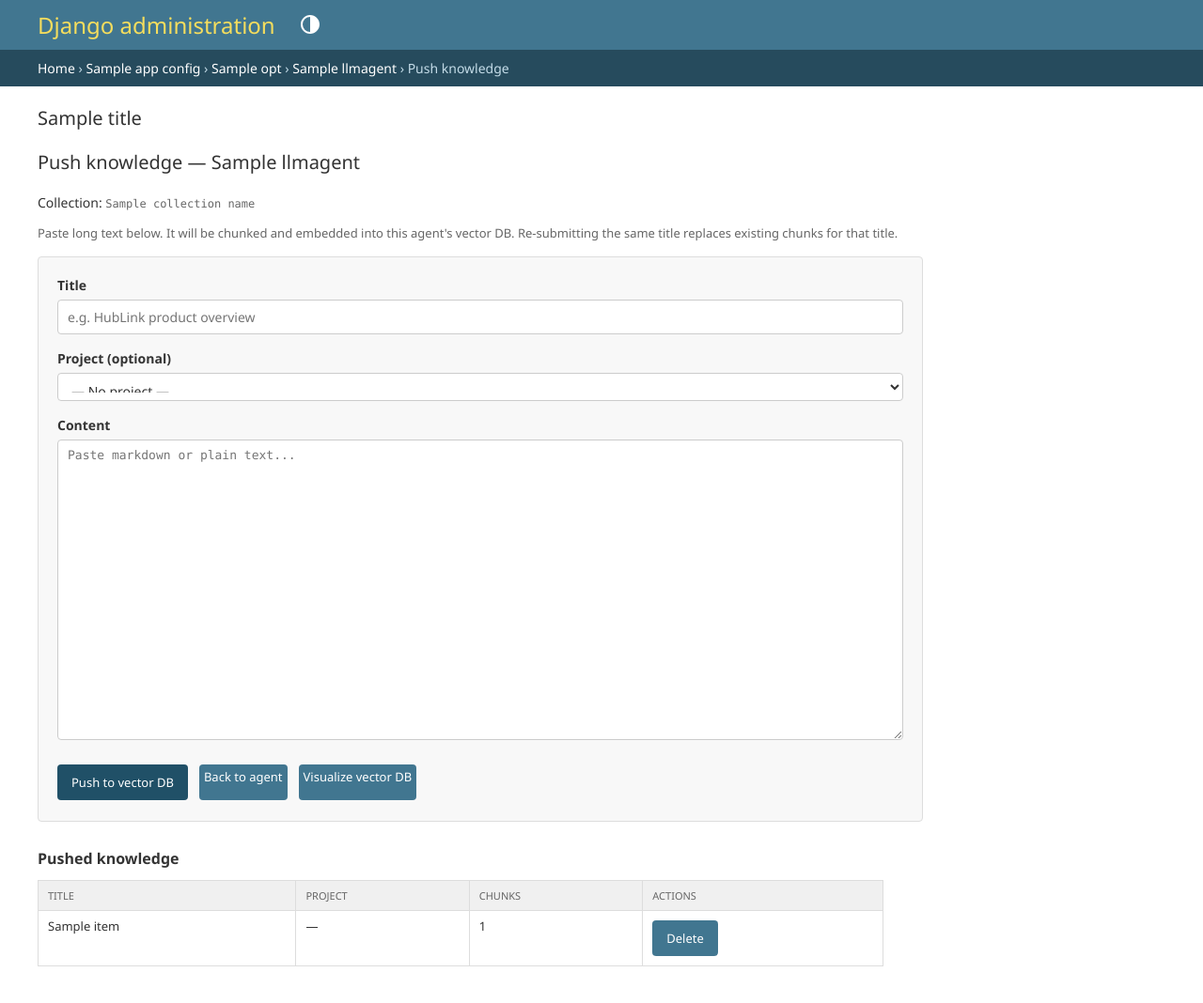
After one commit to aneepct/llm_automation_be, a Django app: template llm/templates/admin/llm/llmagent/push_knowledge.html in a window 1280 px wide. The commit adds this page. Shown: the whole page at 94% size. Run offline with Django 5.2, Linux system fonts and the light colour scheme; data comes from the database, SQL or seed files in the repository; tables that the repository leaves empty hold one stand-in row (values such as "Sample post"); the template is opened without the code that fills it: values that come from a table or form of the project are taken from there, most other values are stand-ins (such as "Sample title", 1, 10 or a date in 2020).

Commit message:
Added vector load from admin

```diff
--- a/llm/services.py
+++ b/llm/services.py
@@ -86,7 +86,7 @@ class LlmAgentService:
                     agent_task_id=agent_task_id,
                     project_id=resolved_project_id,
                     exclude_task_id=exclude_task_id,
-                    doc_types=["task_description", "task_result", "project_record"],
+                    doc_types=["task_description", "task_result", "project_record", "admin_knowledge"],
                 )
                 catalog_docs = fetch_documents_by_metadata(
                     agent_id,
--- /dev/null
+++ b/llm/templates/admin/llm/llmagent/push_knowledge.html
@@ -0,0 +1,142 @@
+{% extends "admin/base_site.html" %}
+
+{% block extrastyle %}
+{{ block.super }}
+<style>
+  .push-knowledge-panel {
+    max-width: 900px;
+    margin-bottom: 28px;
+    padding: 20px;
+    background: #f8f8f8;
+    border: 1px solid #ddd;
+    border-radius: 4px;
+  }
+  .push-knowledge-panel label {
+    display: block;
+    font-weight: 600;
+    margin-bottom: 6px;
+  }
+  .push-knowledge-panel input[type="text"],
+  .push-knowledge-panel select,
+  .push-knowledge-panel textarea {
+    width: 100%;
+    box-sizing: border-box;
+    margin-bottom: 16px;
+    padding: 8px 10px;
+    border: 1px solid #ccc;
+    border-radius: 4px;
+    font: inherit;
+  }
+  .push-knowledge-panel textarea {
+    min-height: 320px;
+    font-family: ui-monospace, SFMono-Regular, Menlo, Monaco, Consolas, monospace;
+    font-size: 13px;
+  }
+  .push-knowledge-actions {
+    display: flex;
+    gap: 12px;
+    margin-top: 8px;
+  }
+  .push-knowledge-list table {
+    width: 100%;
+    max-width: 900px;
+    border-collapse: collapse;
+    margin-top: 12px;
+  }
+  .push-knowledge-list th,
+  .push-knowledge-list td {
+    border: 1px solid #ddd;
+    padding: 8px 10px;
+    text-align: left;
+  }
+  .push-knowledge-list th {
+    background: #f0f0f0;
+  }
+  .push-knowledge-note {
+    color: #666;
+    font-size: 13px;
+    margin-bottom: 16px;
+  }
+</style>
+{% endblock %}
+
+{% block breadcrumbs %}
+<div class="breadcrumbs">
+  <a href="{% url 'admin:index' %}">Home</a>
+  &rsaquo; <a href="{% url 'admin:app_list' app_label=opts.app_label %}">{{ opts.app_config.verbose_name }}</a>
+  &rsaquo; <a href="{% url 'admin:llm_llmagent_changelist' %}">{{ opts.verbose_name_plural|capfirst }}</a>
+  &rsaquo; <a href="{% url 'admin:llm_llmagent_change' agent.pk %}">{{ agent.name }}</a>
+  &rsaquo; Push knowledge
+</div>
+{% endblock %}
+
+{% block content %}
+<h1>Push knowledge — {{ agent.name }}</h1>
+<p>Collection: <code>{{ collection_name }}</code></p>
+<p class="push-knowledge-note">
+  Paste long text below. It will be chunked and embedded into this agent's vector DB.
+  Re-submitting the same title replaces existing chunks for that title.
+</p>
+
+<div class="push-knowledge-panel">
+  <form method="post">
+    {% csrf_token %}
+    <input type="hidden" name="action" value="push" />
+
+    <label for="id_title">Title</label>
+    <input type="text" name="title" id="id_title" maxlength="255" required placeholder="e.g. HubLink product overview" />
+
+    <label for="id_project_id">Project (optional)</label>
+    <select name="project_id" id="id_project_id">
+      <option value="">— No project —</option>
+      {% for project in projects %}
+      <option value="{{ project.pk }}">{{ project.name }}</option>
+      {% endfor %}
+    </select>
+
+    <label for="id_content">Content</label>
+    <textarea name="content" id="id_content" required placeholder="Paste markdown or plain text..."></textarea>
+
+    <div class="push-knowledge-actions">
+      <input type="submit" value="Push to vector DB" class="default" />
+      <a href="{% url 'admin:llm_llmagent_change' agent.pk %}" class="button cancel-link">Back to agent</a>
+      <a href="{% url 'admin:llm_llmagent_vector_visualization' agent.pk %}" class="button">Visualize vector DB</a>
+    </div>
+  </form>
+</div>
+
+<div class="push-knowledge-list">
+  <h2>Pushed knowledge</h2>
+  {% if knowledge_items %}
+  <table>
+    <thead>
+      <tr>
+        <th>Title</th>
+        <th>Project</th>
+        <th>Chunks</th>
+        <th>Actions</th>
+      </tr>
+    </thead>
+    <tbody>
+      {% for item in knowledge_items %}
+      <tr>
+        <td>{{ item.title }}</td>
+        <td>{{ item.project_name|default:"—" }}</td>
+        <td>{{ item.chunk_count }}</td>
+        <td>
+          <form method="post" style="display:inline;">
+            {% csrf_token %}
+            <input type="hidden" name="action" value="delete" />
+            <input type="hidden" name="source_id" value="{{ item.source_id }}" />
+            <input type="submit" value="Delete" class="deletelink" onclick="return confirm('Delete all chunks for this knowledge entry?');" />
+          </form>
+        </td>
+      </tr>
+      {% endfor %}
+    </tbody>
+  </table>
+  {% else %}
+  <p class="push-knowledge-note">No manual knowledge pushed yet.</p>
+  {% endif %}
+</div>
+{% endblock %}
--- a/llm/templates/admin/llm/llmagent/vector_visualization.html
+++ b/llm/templates/admin/llm/llmagent/vector_visualization.html
@@ -69,6 +69,7 @@
   <a href="?dims=2" class="button{% if dims == 2 %} active{% endif %}">2D</a>
   <a href="?dims=3" class="button{% if dims == 3 %} active{% endif %}">3D</a>
   <a href="{% url 'admin:llm_llmagent_clear_vector_db' agent.pk %}" class="button">Clear vector DB</a>
+  <a href="{% url 'admin:llm_llmagent_push_knowledge' agent.pk %}" class="button">Push knowledge</a>
   <a href="{% url 'admin:llm_llmagent_change' agent.pk %}" class="button">Back to agent</a>
 </div>
 
@@ -77,6 +78,7 @@
   <span><i style="background:#f59e0b"></i> project_catalog</span>
   <span><i style="background:#3b82f6"></i> task_description</span>
   <span><i style="background:#22c55e"></i> task_result</span>
+  <span><i style="background:#ec4899"></i> admin_knowledge</span>
   <span><i style="background:#94a3b8"></i> other</span>
 </div>
 
--- a/llm/vector_visualization.py
+++ b/llm/vector_visualization.py
@@ -12,6 +12,7 @@ DOC_TYPE_COLORS = {
     "project_catalog": "#f59e0b",
     "task_description": "#3b82f6",
     "task_result": "#22c55e",
+    "admin_knowledge": "#ec4899",
 }
 DEFAULT_COLOR = "#94a3b8"
 
```
Also changed, not shown: llm/admin.py (+100 -2 lines), llm/vector_store.py (+84 -2 lines).
